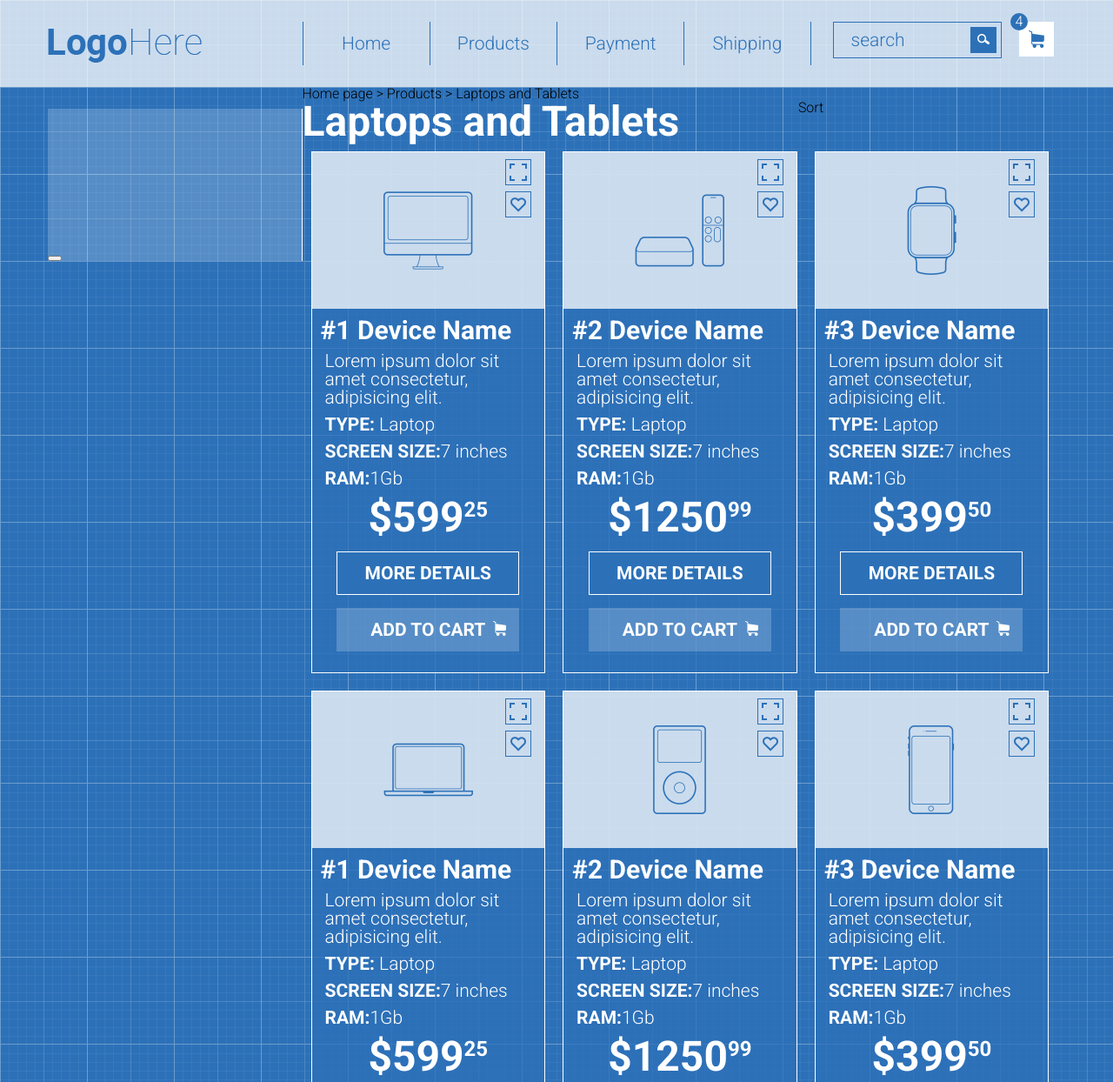
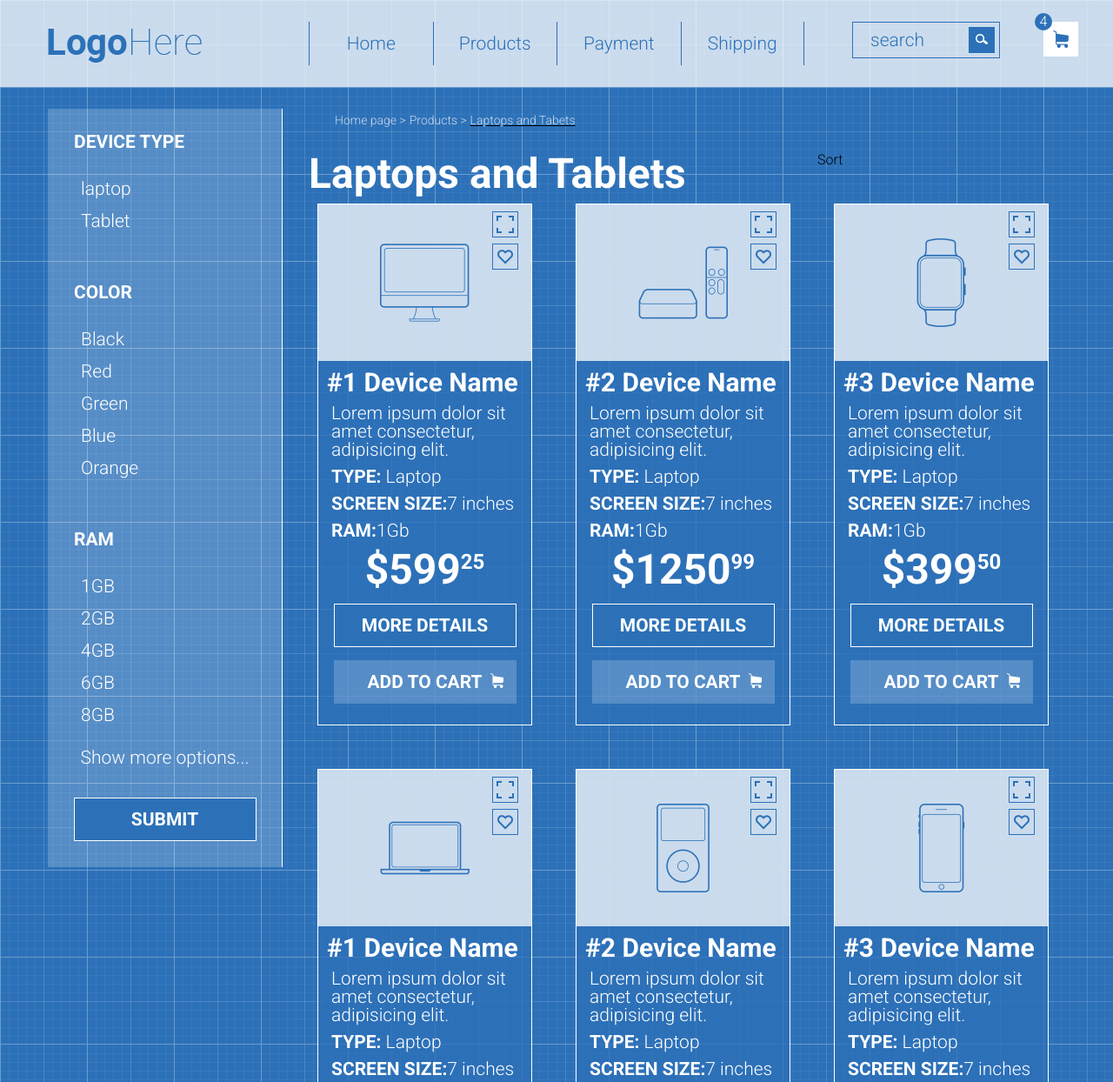
Before and after one commit to antonyevtushenko/antonyevtushenko.github.io, a plain HTML site: page index.html in a window 1280 px wide. Shown: the top 1244 px of the page at 87% size. Drawn offline with Linux system fonts and the light colour scheme.

Commit message:
added filter menu and footer

```diff
--- a/index.html
+++ b/index.html
@@ -58,6 +58,7 @@
                     </div>
                 </div>
             </div>
+
         </div>
     </header>
     <main>
@@ -65,39 +66,53 @@
             <div class="row">
                 <div class="col-md-3">
                     <div class="filter">
-                        <div class="name_filter"></div>
-                        <ul class="item">
-                            <li></li>
-                            <li></li>
-                        </ul>
+                        <div class="name_filter">DEVICE TYPE</div>
+                        <div class="filter-item"><input type="checkbox" id="device-type-laptop">
+                        <label for="device-type-laptop">laptop</label></div>
+                        <div class="filter-item"><input type="checkbox" id="device-type-tabet">
+                        <label for="device-type-tabet">Tablet</label></div>
 
-                        <div class="name_filter"></div>
-                        <ul class="item">
-                            <li></li>
-                            <li></li>
-                            <li></li>
-                            <li></li>
-                            <li></li>
-                        </ul>
-                        <div class="name_filter"></div>
-                        <ul class="item">
-                            <li></li>
-                            <li></li>
-                            <li></li>
-                            <li></li>
-                            <li></li>
-                        </ul>
-                        <div class="position-under-filter"></div>
 
-                            <button class="menu-btton"></button>
+                        <div class="name_filter">COLOR</div>
+
+                        <div class="filter-item"><input type="checkbox" id="color-black">
+                        <label for="color-black">Black</label></div>
+                        <div class="filter-item"><input type="checkbox" id="color-red">
+                        <label for="color-red">Red</label></div>
+                        <div class="filter-item"><input type="checkbox" id="color-green">
+                        <label for="color-green">Green</label></div>
+                        <div class="filter-item"><input type="checkbox" id="color-blue">
+                        <label for="color-blue">Blue</label></div>
+                        <div class="filter-item"><input type="checkbox" id="color-orange">
+                        <label for="color-orange">Orange</label></div>
+
+                        <div class="name_filter">RAM</div>
+                        <div class="filter-item"><input type="checkbox" id="ram-1gb">
+                        <label for="ram-1gb">1GB</label></div>
+                        <div class="filter-item"><input type="checkbox" id="ram-2gb">
+                        <label for="ram-2gb">2GB</label></div>
+                        <div class="filter-item"><input type="checkbox" id="ram-4gb">
+                        <label for="ram-4gb">4GB</label></div>
+                        <div class="filter-item"><input type="checkbox" id="ram-6gb">
+                        <label for="ram-6gb">6GB</label></div>
+                        <div class="filter-item"><input type="checkbox" id="ram-8gb">
+                        <label for="ram-8gb">8GB</label></div>
+                        <div class="under-filter"><a href="" alt="Show more options...">Show more options...</a></div>
+
+                            <button class="menu-button">SUBMIT</button>
 
                     </div>
                 </div>
 
-
                 <div class="col-md-9">
                     <div class="row">
-                        <div class="col-md-12">Home page > Products > Laptops and Tablets</div>
+                        <div class="col-md-12">
+                            <ul class="breadcrumps">
+                                <li><a href="">Home page ></a></li>
+                                <li><a href="">Products ></a></li>
+                                <li><a href="">Laptops and Tabets</a></li>
+                            </ul>
+                        </div>
                     </div>
                     <div class="row">
                         <div class="col-md-8">
@@ -109,7 +124,10 @@
 
                         <div class="col-md-4">
                             <div class="product">
-                                <div class="card_thambnail_screen"></div>
+                                <div class="image">
+                                    <img src="img/icon (17).png" alt="screen">
+                                </div>
+                                <!-- <div class="card_thambnail_screen"></div> -->
                                 <div class="card_thambnail-square"></div>
                                 <div class="card_thambnail-heart"></div>
                                 <div class="card_name">
@@ -129,7 +147,9 @@
                         </div>
                         <div class="col-md-4">
                             <div class="product">
-                                <div class="card_thambnail_DU"></div>
+                                <div class="image">
+                                    <img src="img/icon (9).png" alt="RC">
+                                </div>
                                 <div class="card_thambnail-square"></div>
                                 <div class="card_thambnail-heart"></div>
 
@@ -148,7 +168,9 @@
                         </div>
                         <div class="col-md-4">
                             <div class="product">
-                                <div class="card_thambnail_watch"></div>
+                                <div class="image">
+                                    <img src="img/icon (10).png" alt="watch">
+                                </div>
                                 <div class="card_thambnail-square"></div>
                                 <div class="card_thambnail-heart"></div>
 
@@ -168,7 +190,9 @@
                         </div>
                         <div class="col-md-4">
                             <div class="product">
-                            <div class="card_thambnail_laptop"></div>
+                                <div class="image">
+                                    <img src="img/icon (16).png" alt="laptop">
+                                </div>
                             <div class="card_thambnail-square"></div>
                             <div class="card_thambnail-heart"></div>
 
@@ -188,7 +212,9 @@
                         </div>
                         <div class="col-md-4">
                             <div class="product">
-                            <div class="card_thambnail_pod"></div>
+                                <div class="image">
+                                    <img src="img/icon (14).png" alt="pod">
+                                </div>
                             <div class="card_thambnail-square"></div>
                             <div class="card_thambnail-heart"></div>
 
@@ -208,7 +234,9 @@
                         </div>
                         <div class="col-md-4">
                             <div class="product">
-                            <div class="card_thambnail_phone"></div>
+                                <div class="image">
+                                    <img src="img/icon (12).png" alt="phone">
+                                </div>
                             <div class="card_thambnail-square"></div>
                             <div class="card_thambnail-heart"></div>
 
@@ -228,7 +256,9 @@
                         </div>
                         <div class="col-md-4">
                             <div class="product">
-                            <div class="card_thambnail_tablet"></div>
+                                <div class="image">
+                                    <img src="img/icon (15).png" alt="tablet">
+                                </div>
                             <div class="card_thambnail-square"></div>
                             <div class="card_thambnail-heart"></div>
 
@@ -248,7 +278,9 @@
                         </div>
                         <div class="col-md-4">
                             <div class="product">
-                            <div class="card_thambnail_DU"></div>
+                                <div class="image">
+                                    <img src="img/icon (9).png" alt="RC">
+                                </div>
                             <div class="card_thambnail-square"></div>
                             <div class="card_thambnail-heart"></div>
 
@@ -269,7 +301,9 @@
 
                         <div class="col-md-4">
                             <div class="product">
-                            <div class="card_thambnail_watch"></div>
+                                <div class="image">
+                                    <img src="img/icon (12).png" alt="watch">
+                                </div>
                             <div class="card_thambnail-square"></div>
                             <div class="card_thambnail-heart"></div>
 
@@ -287,16 +321,15 @@
                                 <button class="in-cart-button">ADD TO CART</button>
                             </div>
                         </div>
-
-
-
                     </div>
+                    <button class="load-more">Load more...</button>
                 </div>
-
             </div>
         </div>
     </main>
-
+    <footer class="footer">
+        <p>&copy Copyright 2017</p>
+        </footer>
 </body>
 
 </html>
--- a/style.css
+++ b/style.css
@@ -26,7 +26,15 @@ body {
 
 
 .row {
+  margin-left: -15px;
+  margin-right: -15px;;
+}
+
+.row:after {
   clear: both;
+
+  display: table;
+  content: "";
 }
 
 [class*=col-md-] {
@@ -48,10 +56,16 @@ body {
 
 .col-md-4 {
   width: 33%;
+  padding-bottom: 30px;
 }
 
 .col-md-9 {
   width: 75%;
+}
+
+[class*=col-]{
+  padding-left: 15px;
+  padding-right: 15px;
 }
 
 .logo {
@@ -82,6 +96,11 @@ body {
   color: white;
   background-color: #2c71b8;
 }
+
+.menu li:hover {
+  border: none;
+}
+
 .products {
   background-image: url(img/caret-down-blu.png);
   background-repeat: no-repeat;
@@ -186,11 +205,6 @@ body {
   background-color: white;
 }
 
-.filter {
-  background-color: rgba(255, 255, 255, 0.2);
-  border-right: 1px solid white;
-}
-
 .name_filter {
   font-size: 21px;
   color: white;
@@ -271,6 +285,11 @@ h1 {
 
 }
 
+.in-cart-button:hover{
+  background-color: #2c71b8;
+  border:1px solid white;
+}
+
 h6 {
   font-size: 30px;
   font-weight: bold;
@@ -301,40 +320,19 @@ sup {
   vertical-align: super;
 }
 
-[class*=card_thambnail_] {
-  background-repeat: no-repeat;
-  background-position: center;
+.image {
+  text-align: center;
   height: 180px;
-  background-color: rgba(255, 255, 255, 0.7490196078431373);
+  background-color: rgba(255, 255, 255, 0.75);
 }
 
-.card_thambnail_screen {
-  background-image: url(img/icon\ \(17\).png);
+.image img {
+
+  position: relative;
+  top: 50%;
+  transform: translateY(-50%);
 }
 
-.card_thambnail_DU {
-  background-image: url(img/icon\ \(9\).png);
-}
-
-.card_thambnail_watch {
-  background-image: url(img/icon\ \(10\).png);
-}
-
-.card_thambnail_laptop {
-  background-image: url(img/icon\ \(16\).png);
-}
-
-.card_thambnail_pod {
-  background-image: url(img/icon\ \(14\).png);
-}
-
-.card_thambnail_phone {
-  background-image: url(img/icon\ \(12\).png);
-}
-
-.card_thambnail_tablet {
-  background-image: url(img/icon\ \(15\).png);
-}
 .card_thambnail-square{
   background-image: url(img/icon\ \(8\).png);
   width: 30px;
@@ -373,3 +371,91 @@ border:1px solid #2c71b8;
   right: 5px;
 margin: 10px;
 }
+
+.breadcrumps a{
+  text-decoration: none;
+  font-size: 14px;
+  color: #cadbed;
+font-weight: 300;
+}
+.breadcrumps li{
+ display: inline;
+
+}
+.breadcrumps{
+  margin: 30px;
+}
+.breadcrumps li:last-child{
+  text-decoration: underline;
+}
+.breadcrumps li>a:hover{
+  text-decoration: underline;
+  color: white;
+}
+.footer{
+  background-color: rgba(255, 255, 255, 0.75);
+  height: 100px;
+}
+.footer>p{
+  font-size: 21px;
+color: #2c71b8;
+font-weight: 300;
+text-align: center;
+padding-top: 50px;
+}
+
+input[type="checkbox"]{
+  display: none;
+
+
+}
+label::before{
+  content:"";
+  display: inline-block;
+cursor: pointer;
+background-image:url(img/Без_названия.png);
+width: 30px;
+height: 10px;
+background-repeat: no-repeat;
+
+}
+input[type="checkbox"]:checked+label::before{
+  background-image:url(img/icon (6).png);
+
+}
+.filter {
+  background-color: rgba(255, 255, 255, 0.2);
+  border-right: 1px solid white;
+  color: white;
+font-size: 21px;
+padding-bottom: 30px;
+
+}
+.filter-item{
+padding: 8px;
+
+}
+
+.under-filter a{
+  text-decoration: none;
+  color: white;
+font-size: 21px;
+
+
+}
+.under-filter{
+  margin: 20px;
+  text-align: center;
+}
+.load-more{
+  background:none;
+  font-size: 36px;
+  color:white;
+  border:none;
+  position: relative;
+ left: 50%;
+  transform: translate(-50%, -50%);
+  margin-top: 30px;
+  margin-bottom: 30px;
+
+}
```
Also changed, not shown: img/Без_названия.png (added).
